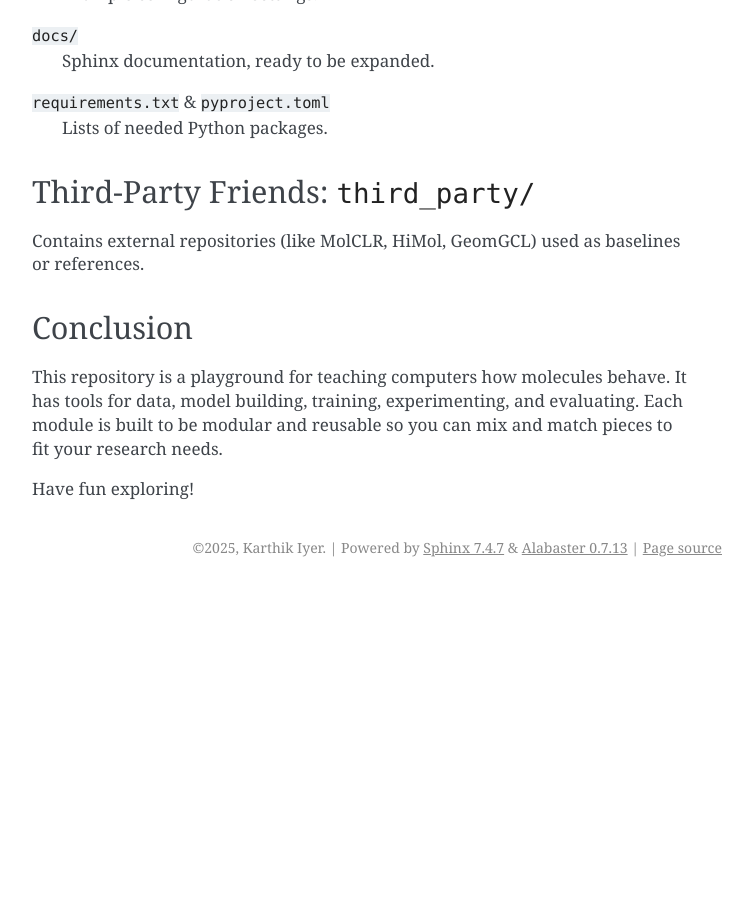
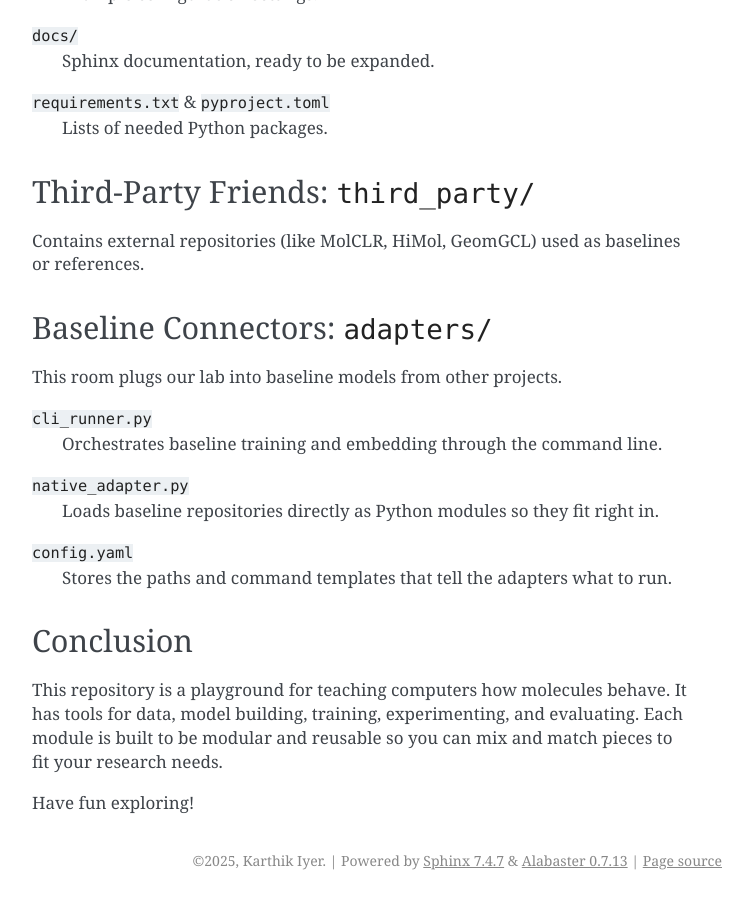
Before and after one commit to Kar488/M-JEPA, a Sphinx documentation site: the page built from docs/kid_friendly_overview.rst, in a window 1280 px wide and 900 px high, scrolled down 3573 px. Shown: the whole window, without its empty margins (388-1141 px from the left). Built offline with Sphinx 7.4.7, drawn with Linux system fonts in a browser that asks for light colours; before the commit the page ends 4160 px from its top, so only the background shows below that; some of the changed text lies outside the part shown.

Commit message:
docs: add adapters overview

```diff
--- a/docs/kid_friendly_overview.rst
+++ b/docs/kid_friendly_overview.rst
@@ -143,6 +143,19 @@ Third-Party Friends: ``third_party/``
 ----------------------------------------
 Contains external repositories (like MolCLR, HiMol, GeomGCL) used as baselines or references.
 
+Baseline Connectors: ``adapters/``
+----------------------------------------
+This room plugs our lab into baseline models from other projects.
+
+``cli_runner.py``
+  Orchestrates baseline training and embedding through the command line.
+
+``native_adapter.py``
+  Loads baseline repositories directly as Python modules so they fit right in.
+
+``config.yaml``
+  Stores the paths and command templates that tell the adapters what to run.
+
 Conclusion
 ----------
 This repository is a playground for teaching computers how molecules behave. It has tools for data, model building, training, experimenting, and evaluating. Each module is built to be modular and reusable so you can mix and match pieces to fit your research needs.
```
